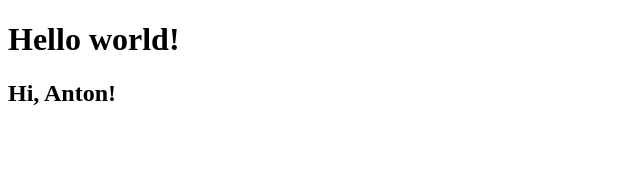
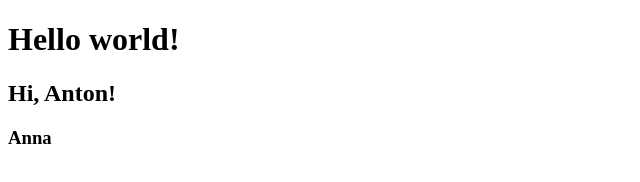
Before and after one commit to AceChimera/projeckt_01_modul-3, a plain HTML site: page index.html in a window 1280 px wide. Shown: the full height of the page, 0-640 px from the left. Drawn offline with Linux system fonts and the light colour scheme.

Commit message:
L12 h3 Anna

```diff
--- a/index.html
+++ b/index.html
@@ -9,6 +9,7 @@
 <body>
     <h1>Hello world!</h1>
     <h2>Hi, Anton!</h2>
+    <h3>Anna</h3>
 
 </body>
 </html>
```
